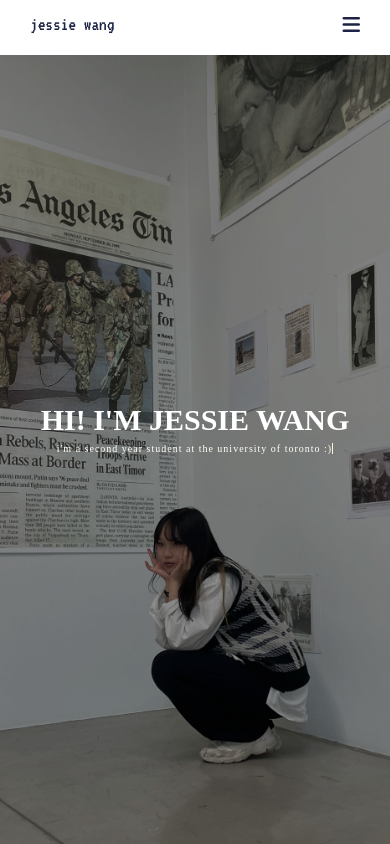
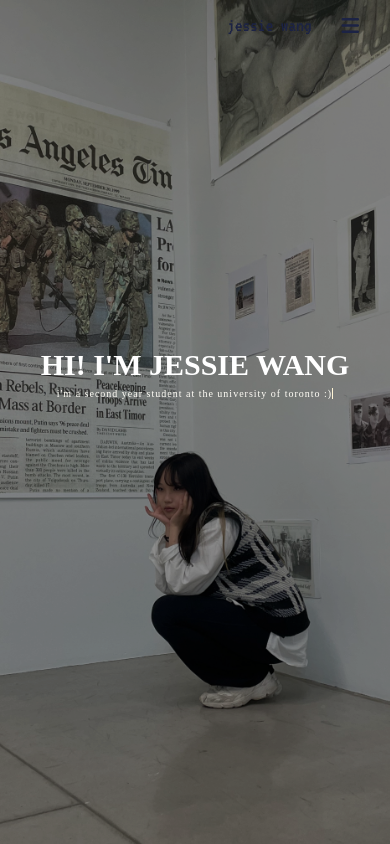
Before and after one commit to jwaanng/jessiewlj.github.io, a React (Create React App) app: page / in a window 390 px wide. Shown: the top 844 px of the page. Built offline with nearby package versions, Linux system fonts and the light colour scheme.

Commit message:
mobile navbar fix try2

```diff
--- a/src/components/Navbar/MobileNav.css
+++ b/src/components/Navbar/MobileNav.css
@@ -64,7 +64,7 @@
     }
 }
 
-/* .side-menu-icon {
+.side-menu-icon {
     display: static;
     position: fixed;
     right:0;
@@ -73,4 +73,4 @@
     padding: 1rem;
     z-index: 2;
     cursor: pointer;;
-} */
+}
```
